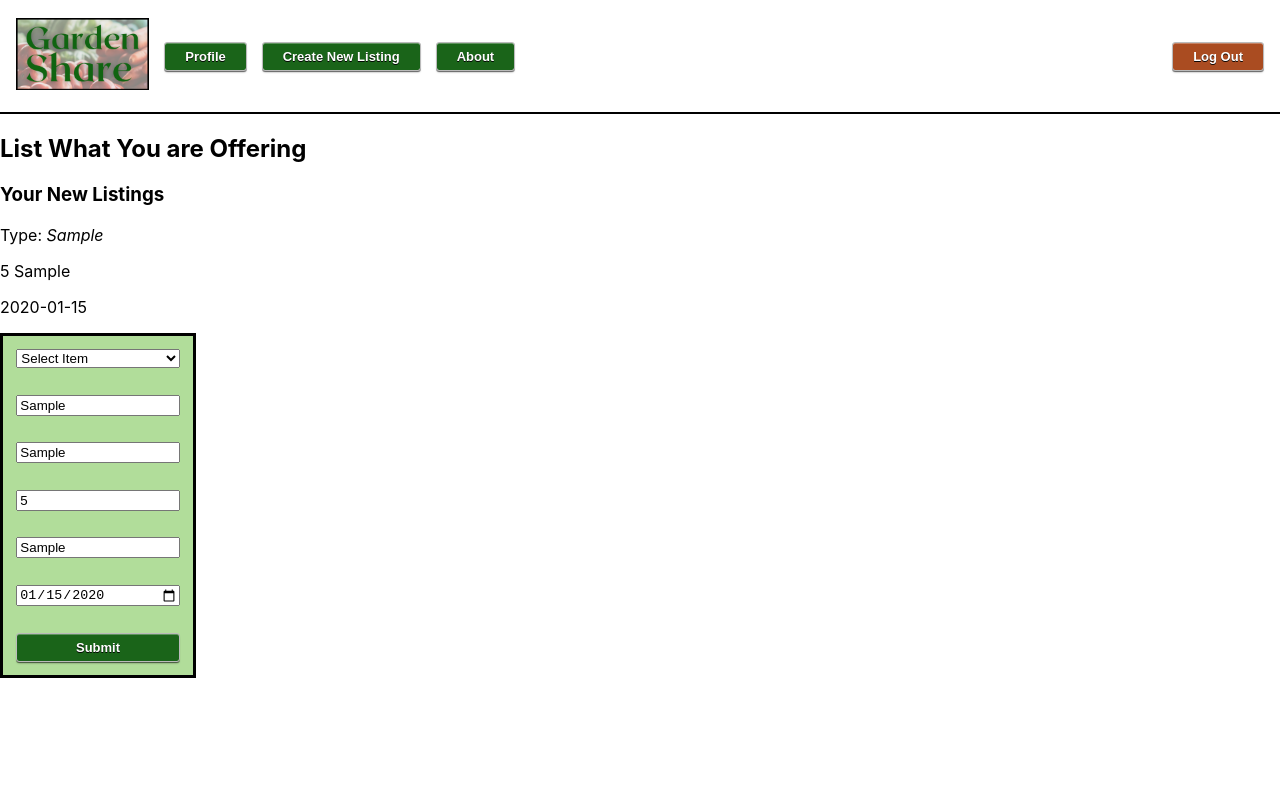
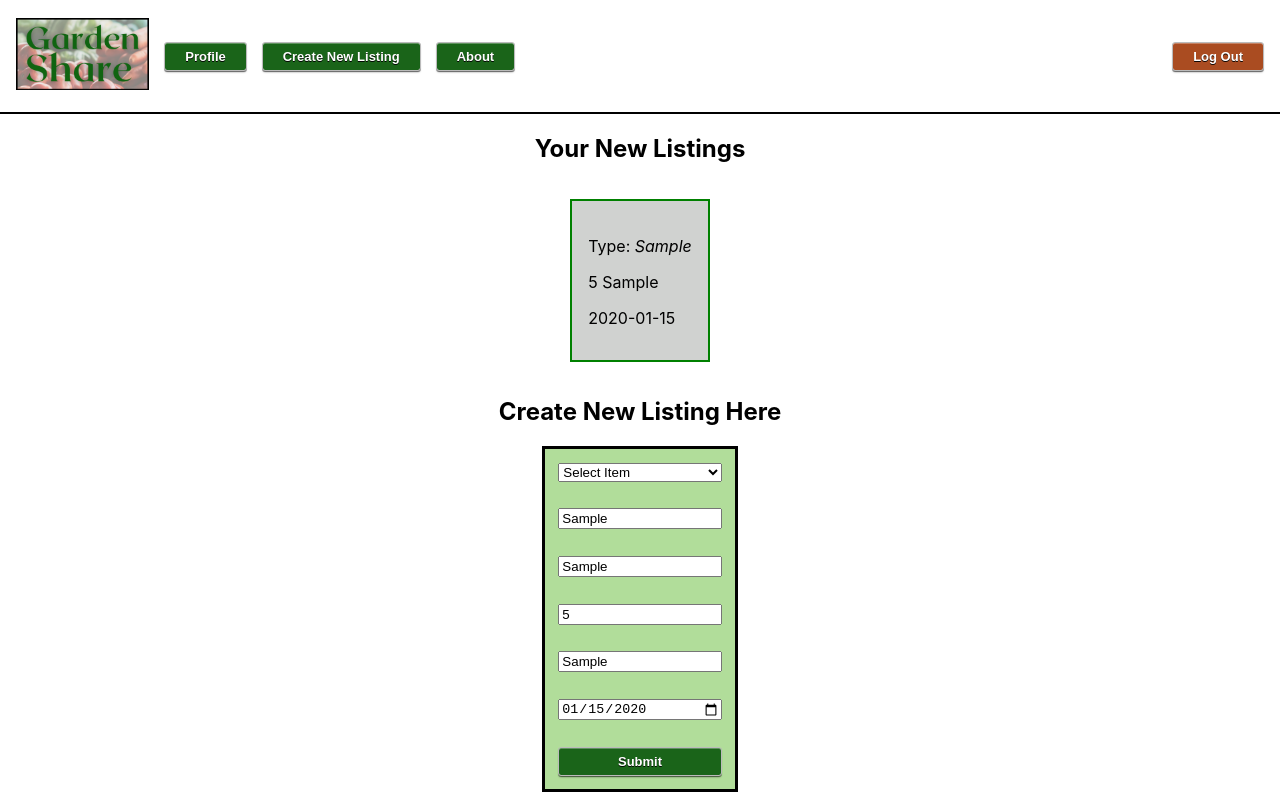
Before and after one commit to bruce-gordon/garden-share-ui, a React (Create React App) app: page /create-new-listing in a window 1280 px wide. Both pictures are taken after typing "Sample", "Sample", "5", "Sample", "2020-01-15" into the empty fields and a click on the button "Submit". Built offline with nearby package versions, Linux system fonts and the light colour scheme.

Commit message:
Style NewListingPage

```diff
--- a/src/components/newListingPage/NewListingPage.js
+++ b/src/components/newListingPage/NewListingPage.js
@@ -1,5 +1,6 @@
-import React, { useState } from 'react'
-import Form from '../form/Form.js'
+import React, { useState } from 'react';
+import './NewListingPage.scss';
+import Form from '../form/Form.js';
 
 const NewListingPage = () => {
 
@@ -13,7 +14,7 @@
 
   const userListings = newListings.map(listing => {
     return(
-      <div>
+      <div className='new-listing-card'>
         <h3 className='cardHeader'>{ listing.itemName }</h3>
         <p>Type: <i>{ listing.itemType }</i></p>
         <p>{ listing.quantity } { listing.unit }</p>
@@ -23,12 +24,12 @@
   })
 
   return (
-    <div>
-      <h2>List What You are Offering</h2>
-      { userListings.length >= 1 && <h3>Your New Listings</h3>}
-      <div>
+    <div className='new-listing-page'>
+      { userListings.length >= 1 && <h2>Your New Listings</h2>}
+      <div className='new-listings-container'>
         { userListings }
       </div>
+      <h2>Create New Listing Here</h2>
       <Form
         submitFunc={ makeListing }
       />
--- a/src/components/newListingPage/NewListingPage.scss
+++ b/src/components/newListingPage/NewListingPage.scss
@@ -0,0 +1,21 @@
+@import '../../sass/mixins';
+@import '../../sass/variables';
+
+.new-listing-page {
+  display: flex;
+  flex-direction: column;
+  align-items: center;
+}
+
+.new-listings-container {
+  display: flex;
+  flex-direction: row;
+  justify-content: space-between;
+}
+
+.new-listing-card {
+  padding: 1em;
+  border: 2px solid green;
+  margin: 1em;
+  background: $gray;
+}
```
